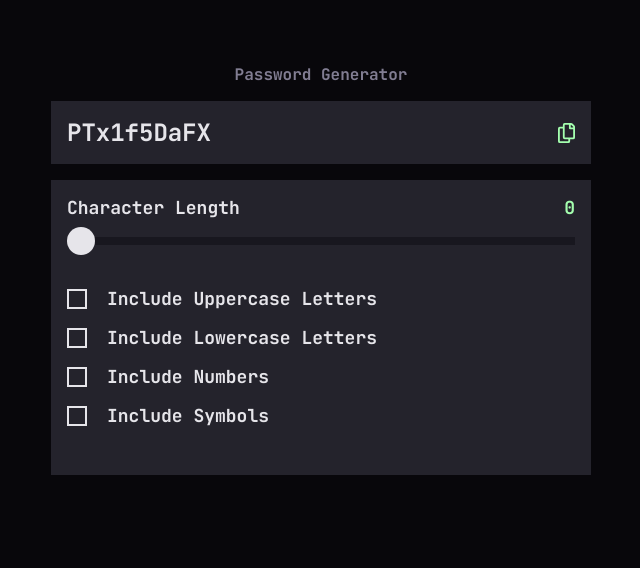
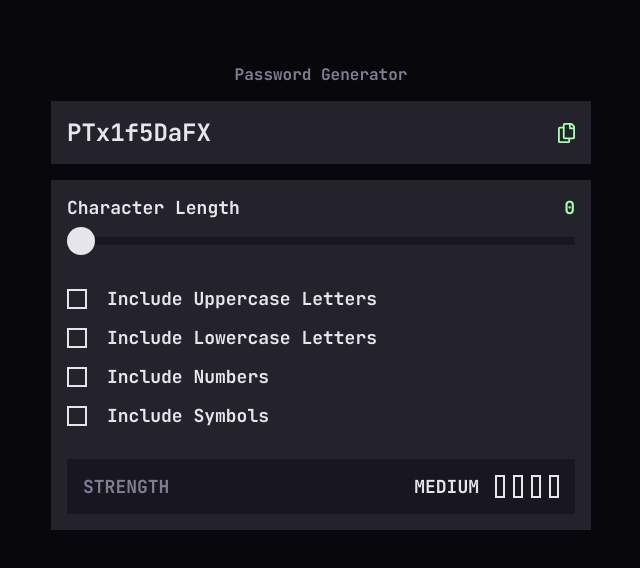
Before and after one commit to delroscol98/Password-Generator, a website: page index.html in a window 1280 px wide. Shown: the whole page, without its empty margins (319-959 px from the left). Drawn offline with Linux system fonts and the light colour scheme.

Commit message:
strength

```diff
--- a/index.html
+++ b/index.html
@@ -20,7 +20,7 @@
       <h1>Password Generator</h1>
 
       <section class="passwordDisplay">
-        <h2 class="heading-2 passwordDisplay__password">PTx1f5DaFX</h2>
+        <p class="heading-2 passwordDisplay__password">PTx1f5DaFX</p>
         <img
           class="passwordDisplay__copy"
           src="./starter-code/assets/images/icon-copy.svg"
@@ -94,6 +94,19 @@
             >
           </article>
         </section>
+
+        <section class="strength">
+          <p class="paragraph strength__heading">STRENGTH</p>
+          <section class="strength__rating-container">
+            <p class="paragraph strength__rating-label">MEDIUM</p>
+            <section class="strength__rating">
+              <article class="strength__rating--bar"></article>
+              <article class="strength__rating--bar"></article>
+              <article class="strength__rating--bar"></article>
+              <article class="strength__rating--bar"></article>
+            </section>
+          </section>
+        </section>
       </form>
     </main>
   </body>
--- a/sass/components/checkboxInclude.scss
+++ b/sass/components/checkboxInclude.scss
@@ -16,10 +16,12 @@
     width: 2rem;
     height: 2rem;
     border: 2px solid $color-white;
+    transition: all 0.2s;
 
     &:checked {
       background-image: url(../../starter-code/assets/images/icon-check.svg);
-      background-size: cover;
+      background-size: auto;
+      background-repeat: no-repeat;
       background-position: center;
       background-color: $color-lime;
       border: none;
--- /dev/null
+++ b/sass/components/strength.scss
@@ -0,0 +1,29 @@
+.strength {
+  padding: 1.6rem;
+  background-color: $color-black;
+  display: flex;
+  justify-content: space-between;
+  align-items: center;
+  &__heading {
+    color: $color-gray;
+  }
+
+  &__rating-container {
+    display: flex;
+    gap: 1.6rem;
+  }
+
+  &__rating-label {
+    color: $color-white;
+  }
+
+  &__rating {
+    display: flex;
+    gap: 0.8rem;
+    &--bar {
+      height: 100%;
+      width: 1rem;
+      border: 2px solid $color-white;
+    }
+  }
+}
--- a/sass/main.scss
+++ b/sass/main.scss
@@ -5,6 +5,7 @@
 
 @import "components/characterLength";
 @import "components/checkboxInclude";
+@import "components/strength";
 
 @import "layout/passwordDisplay";
 @import "layout/passwordInput";
```
Also changed, not shown: css/style.css.
